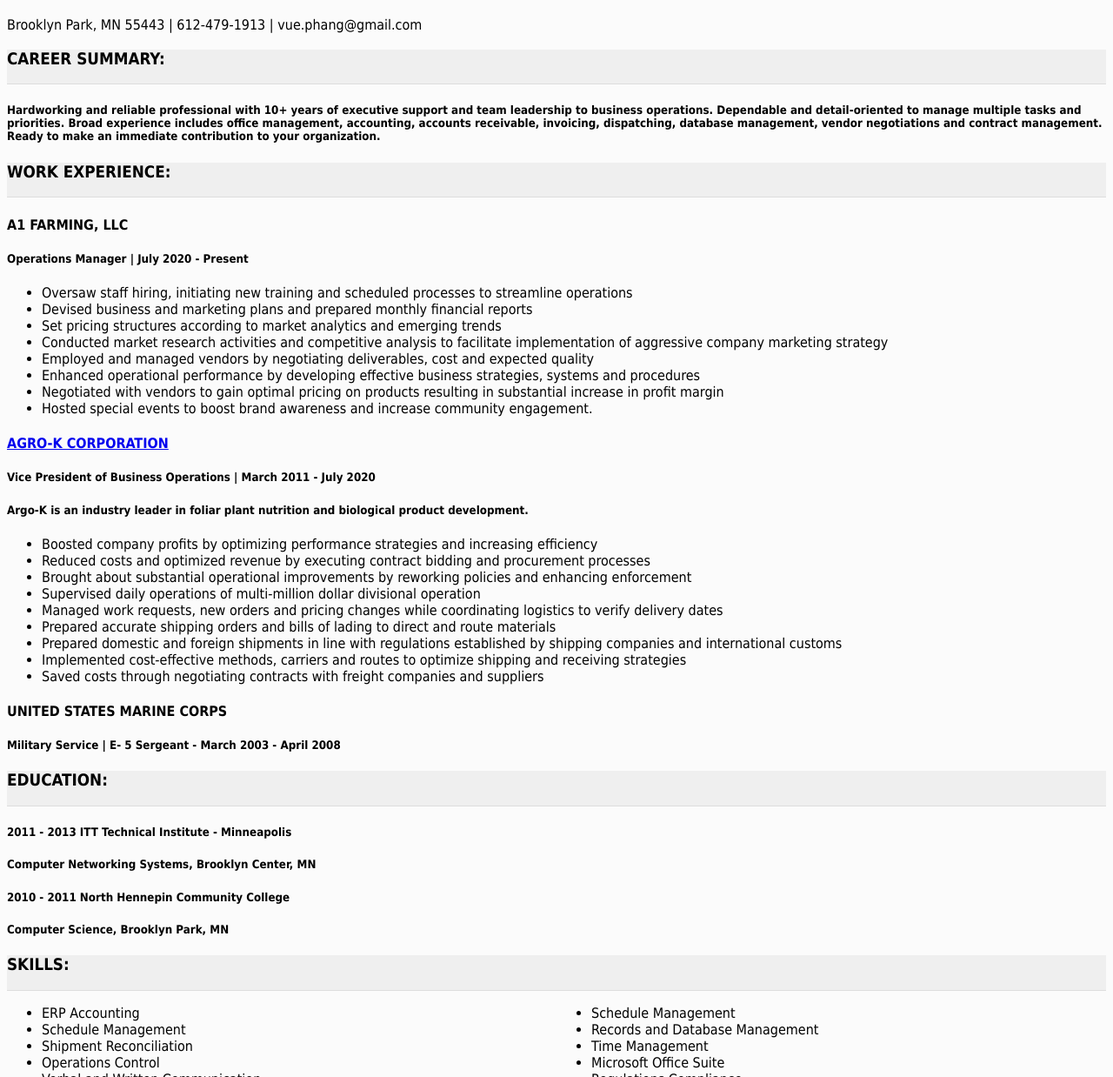
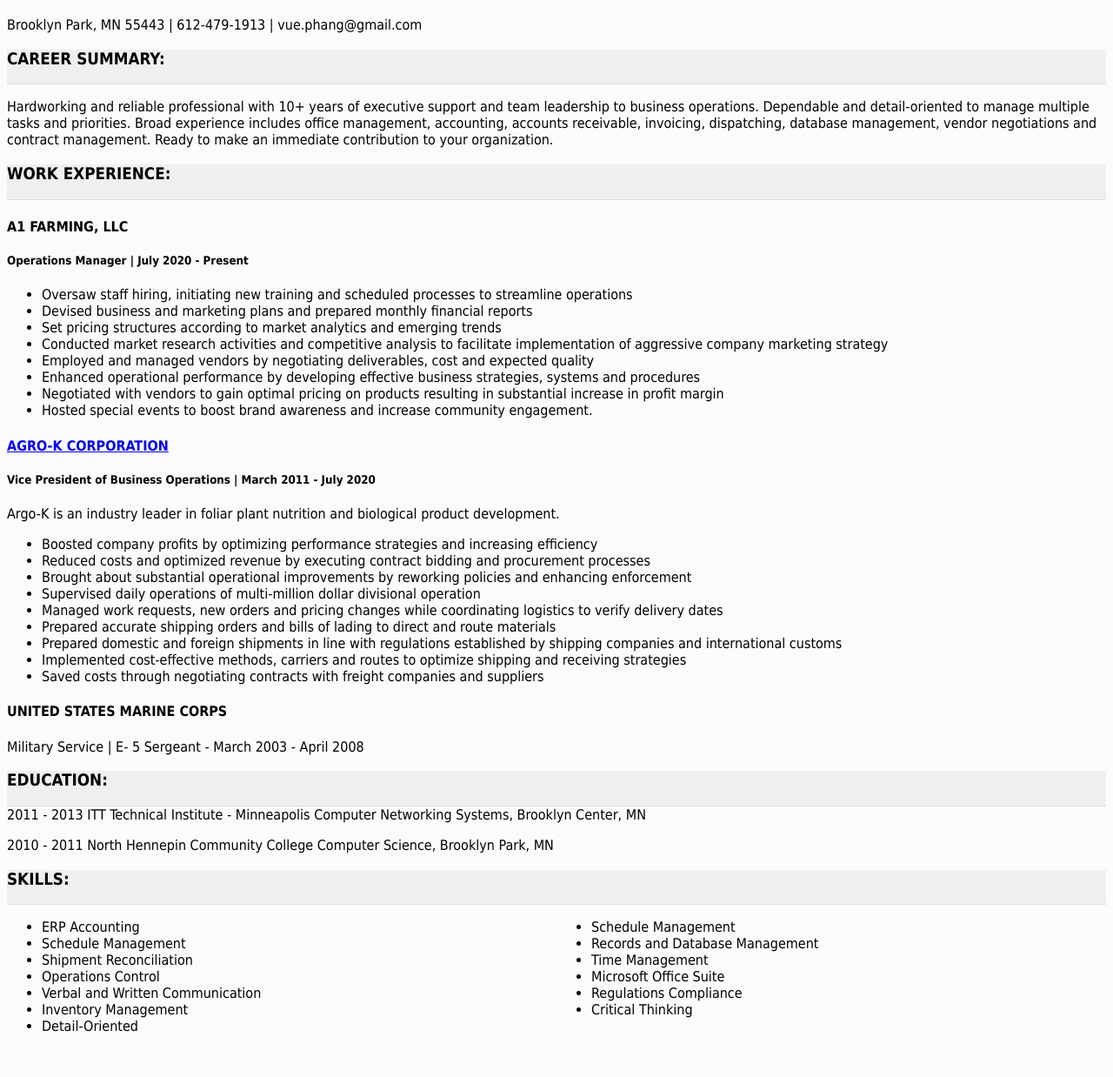
Before and after one commit to vuephang/vuephang.github.io, a plain HTML site: page index.html in a window 1280 px wide. Shown: the part 62-1300 px from the top of the page at 87% size. After the commit the page ends 1267 px from the top, so only its background shows below. Drawn offline with Linux system fonts and the light colour scheme.

Commit message:
Update index.html

```diff
--- a/index.html
+++ b/index.html
@@ -16,9 +16,9 @@
       <h3>Career Summary:</h3>
     </div>
 
-  <div>
-      <h5>Hardworking and reliable professional with 10+ years of executive support and team leadership to business operations. Dependable and detail-oriented to manage multiple tasks and priorities. Broad experience includes office management, accounting, accounts receivable, invoicing, dispatching, database management, vendor negotiations and contract management. Ready to make an immediate contribution to your organization.</h5>
-  </div>
+    <div>
+      <p>Hardworking and reliable professional with 10+ years of executive support and team leadership to business operations. Dependable and detail-oriented to manage multiple tasks and priorities. Broad experience includes office management, accounting, accounts receivable, invoicing, dispatching, database management, vendor negotiations and contract management. Ready to make an immediate contribution to your organization.</p>
+    </div>
 
 
       <div class="exp-header">
@@ -43,7 +43,7 @@
     <div>
       <h4><a href="https://www.agro-k.com/">AGRO-K CORPORATION</a></h4>
         <h5>Vice President of Business Operations | March 2011 - July 2020</h5>
-        <h5>Argo-K is an industry leader in foliar plant nutrition and biological product development.</h5>
+        <p>Argo-K is an industry leader in foliar plant nutrition and biological product development.</p>
         <ul>
           <li>Boosted company profits by optimizing performance strategies and increasing efficiency </li>
           <li>Reduced costs and optimized revenue by executing contract bidding and procurement processes </li>
@@ -61,7 +61,7 @@
 
   <div>
       <h4>UNITED STATES MARINE CORPS</h4>
-        <h5>Military Service | E- 5 Sergeant - March 2003 - April 2008</h5>
+        <p>Military Service | E- 5 Sergeant - March 2003 - April 2008</p>
 
   </div>
 
@@ -70,13 +70,12 @@
       <h3>Education:</h3>
       </div>
 
-      <div>
-        <h5>2011 - 2013 ITT Technical Institute - Minneapolis</h5>
-        <h5>Computer Networking Systems, Brooklyn Center, MN</h5>
-
-        <h5>2010 - 2011 North Hennepin Community College </h5>
-        <h5>Computer Science, Brooklyn Park, MN</h5>
-        <div>
+        2011 - 2013 ITT Technical Institute - Minneapolis
+        Computer Networking Systems, Brooklyn Center, MN
+        <p></p>
+        2010 - 2011 North Hennepin Community College
+        Computer Science, Brooklyn Park, MN
+        </div>
 
          <div class="exp-header">
         <h3>Skills:</h3>
@@ -110,4 +109,3 @@
 
 
 </body>
-</html>
```
